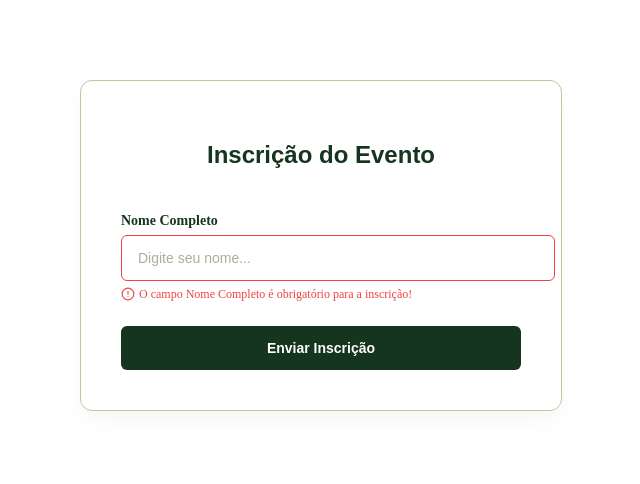
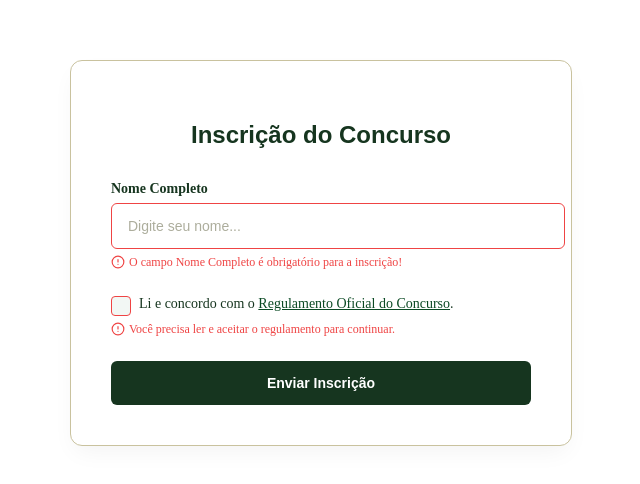
Before and after one commit to luizroquim/sistema-evento, a React (Vite) app: page / in a window 1280 px wide. Both pictures are taken after a click on the button "Enviar Inscrição". Shown: the top 484 px of the page, without its empty margins (319-959 px from the left). Built offline with nearby package versions, Linux system fonts and the light colour scheme.

Commit message:
feat(io): implement custom Checkbox component with custom styling and validation support

```diff
--- a/src/App.tsx
+++ b/src/App.tsx
@@ -3,56 +3,79 @@ import { ThemeProvider } from 'styled-components';
 import { theme } from './styles/theme';
 import { Input } from './components/UI/Input';
 import { Button } from './components/UI/Button';
-import { Modal } from './components/UI/Modal'; // <-- Importamos o seu novo Modal
+import { Modal } from './components/UI/Modal';
+import { Checkbox } from './components/UI/Checkbox'; // <-- Importando o seu novo Checkbox
 
 function App() {
   const [nome, setNome] = useState('');
-  const [erroSimulado, setErroSimulado] = useState('');
-  const [isModalOpen, setIsModalOpen] = useState(false); // Controla a abertura do Modal
-  const [isSubmitting, setIsSubmitting] = useState(false); // Controla o loading do Botão
+  const [aceitouTermos, setAceitouTermos] = useState(false);
 
-  // 1. Primeira validação ao clicar no botão principal
+  // Estados de erro isolados
+  const [erroNome, setErroNome] = useState('');
+  const [erroTermo, setErroTermo] = useState('');
+
+  const [isModalOpen, setIsModalOpen] = useState(false);
+  const [isSubmitting, setIsSubmitting] = useState(false);
+
+  // 1. Validação local simulando o que o Yup vai fazer depois
   const lidarComPreEnvio = () => {
+    let temErro = false;
+
     if (!nome) {
-      setErroSimulado('O campo Nome Completo é obrigatório para a inscrição!');
+      setErroNome('O campo Nome Completo é obrigatório para a inscrição!');
+      temErro = true;
     } else {
-      setErroSimulado('');
-      setIsModalOpen(true); // Se o nome estiver preenchido, abre o Modal de confirmação!
+      setErroNome('');
+    }
+
+    if (!aceitouTermos) {
+      setErroTermo('Você precisa ler e aceitar o regulamento para continuar.');
+      temErro = true;
+    } else {
+      setErroTermo('');
+    }
+
+    // Se passou pelas validações, abre o Modal de confirmação
+    if (!temErro) {
+      setIsModalOpen(true);
     }
   };
 
-  // 2. Função disparada quando o usuário confirma de verdade dentro do Modal
+  // 2. Envio final pós-confirmação do Modal
   const lidarComConfirmacaoFinal = async () => {
-    setIsModalOpen(false); // Fecha o modal primeiro
-    setIsSubmitting(true); // Ativa o "Enviando..." no botão principal
+    setIsModalOpen(false);
+    setIsSubmitting(true);
 
-    // Simula uma requisição para a API de 2 segundos
+    // Simula o salvamento na API externa
     await new Promise((resolve) => setTimeout(resolve, 2000));
 
-    setIsSubmitting(false); // Desativa o loading
-    alert(`Inscrição de ${nome} enviada com sucesso para o banco de dados!`);
-    setNome(''); // Limpa o campo
+    setIsSubmitting(false);
+    alert(`Sucesso! Inscrição de ${nome} foi enviada.`);
+
+    // Limpa os campos após o sucesso
+    setNome('');
+    setAceitouTermos(false);
   };
 
   return (
     <ThemeProvider theme={theme}>
-      {/* Card do Formulário */}
       <div style={{
         display: 'flex',
         flexDirection: 'column',
         gap: '1.5rem',
-        maxWidth: '400px',
-        margin: '80px auto',
+        maxWidth: '420px',
+        margin: '60px auto',
         padding: '2.5rem',
         backgroundColor: theme.colors.surface,
         border: `1px solid ${theme.colors.border}`,
         borderRadius: theme.borderRadius.card,
         boxShadow: '0 10px 25px -5px rgba(0,0,0,0.05)'
       }}>
-        <h2 style={{ color: theme.colors.foreground, textAlign: 'center', fontFamily: 'sans-serif', fontSize: '1.5rem' }}>
-          Inscrição do Evento
+        <h2 style={{ color: theme.colors.foreground, textAlign: 'center', fontFamily: 'sans-serif', fontSize: '1.5rem', marginBottom: '0.5rem' }}>
+          Inscrição do Concurso
         </h2>
 
+        {/* Input de Nome */}
         <Input
           id="nome-completo"
           label="Nome Completo"
@@ -60,33 +83,54 @@ function App() {
           value={nome}
           onChange={(e) => {
             setNome(e.target.value);
-            if (e.target.value) setErroSimulado('');
+            if (e.target.value) setErroNome('');
           }}
-          error={erroSimulado}
+          error={erroNome}
         />
 
+        {/* O SEU NOVO COMPONENTE DE CHECKBOX */}
+        <Checkbox
+          id="termo-concurso"
+          value="aceito"
+          checked={aceitouTermos}
+          onChange={(e) => {
+            setAceitouTermos(e.target.checked);
+            if (e.target.checked) setErroTermo('');
+          }}
+          error={erroTermo}
+          label={
+            <>
+              Li e concordo com o{' '}
+              <a href="#regulamento" onClick={(e) => {
+                e.preventDefault();
+                alert('Aqui abriria o texto completo do regulamento do concurso!');
+              }}>
+                Regulamento Oficial do Concurso
+              </a>.
+            </>
+          }
+        />
+
+        {/* Botão Principal */}
         <Button
           variant="primary"
           onClick={lidarComPreEnvio}
-          isLoading={isSubmitting} // Fica desativado e exibindo "Enviando..." após o modal
+          isLoading={isSubmitting}
         >
           Enviar Inscrição
         </Button>
       </div>
 
-      {/* 3. O SEU COMPONENTE DE MODAL
-          Ele fica monitorando o estado 'isModalOpen'.
-          Graças ao 'if (!isOpen) return null', ele não pesa nada na árvore enquanto fechado.
-      */}
+      {/* Modal de Confirmação */}
       <Modal
         isOpen={isModalOpen}
-        title="Confirmar Envio"
-        onClose={() => setIsModalOpen(false)} // Se cancelar ou fechar no X, só fecha o modal
-        onConfirm={lidarComConfirmacaoFinal}  // Se confirmar, dispara a lógica de envio
+        title="Confirmar Dados"
+        onClose={() => setIsModalOpen(false)}
+        onConfirm={lidarComConfirmacaoFinal}
       >
         <p>Olá, <strong>{nome}</strong>!</p>
         <p style={{ marginTop: '0.5rem', color: '#666' }}>
-          Tem certeza de que revisou seus dados? Após confirmar, sua inscrição será processada e não poderá ser alterada.
+          Sua inscrição será enviada para o sistema do concurso. Confirma o envio das informações preenchidas?
         </p>
       </Modal>
     </ThemeProvider>
--- /dev/null
+++ b/src/components/UI/Checkbox/index.tsx
@@ -0,0 +1,41 @@
+import { forwardRef, InputHTMLAttributes } from 'react';
+import { AlertCircle } from 'lucide-react';
+import * as S from './styles';
+
+interface CheckboxProps extends InputHTMLAttributes<HTMLInputElement> {
+  label: React.ReactNode; // Permite passar texto ou links HTML por dentro da label
+  error?: string;
+}
+
+
+export const Checkbox = forwardRef<HTMLInputElement, CheckboxProps>(
+  ({ label, error, id, ...rest }, ref) => {
+    return (
+      <S.CheckboxContainer>
+        <S.LabelWrapper htmlFor={id}>
+          <S.HiddenCheckbox
+            type="checkbox"
+            id={id}
+            ref={ref}
+            $hasError={!!error}
+            {...rest}
+          />
+
+          <S.StyledCheckbox $hasError={!!error} />
+
+          <S.LabelText>{label}</S.LabelText>
+        </S.LabelWrapper>
+
+
+        {error && (
+          <S.ErrorMessage>
+            <AlertCircle size={14} />
+            {error}
+          </S.ErrorMessage>
+        )}
+      </S.CheckboxContainer>
+    );
+  }
+);
+
+Checkbox.displayName = 'Checkbox';
--- /dev/null
+++ b/src/components/UI/Checkbox/styles.ts
@@ -0,0 +1,120 @@
+import styled from 'styled-components';
+
+interface StyledProps {
+  $hasError?: boolean;
+}
+
+export const CheckboxContainer = styled.div`
+  display: flex;
+  flex-direction: column;
+  gap: 0.375rem;
+`;
+
+export const LabelWrapper = styled.label`
+  display: flex;
+  align-items: flex-start;
+  gap: 0.5rem;
+  cursor: pointer;
+  user-select: none;
+`;
+
+// Esconde o checkbox padrão do navegador, mas mantém ele acessível para teclado (Tab)
+export const HiddenCheckbox = styled.input<StyledProps>`
+  position: absolute;
+  opacity: 0;
+  width: 0;
+  height: 0;
+`;
+
+interface StyledCheckboxProps {
+  $hasError?: boolean;
+}
+
+// A nossa caixinha customizada esverdeada
+export const StyledCheckbox = styled.div<StyledCheckboxProps>`
+  width: 1.125rem;
+  height: 1.125rem;
+  border: 1px solid ${props =>
+    props.$hasError ? props.theme.colors.error : props.theme.colors.border
+  };
+  background-color: #f2f7f4; /* Mesmo verde lavado do seu input */
+  border-radius: 4px;
+  display: flex;
+  align-items: center;
+  justify-content: center;
+  transition: all 150ms ease-in-out;
+  flex-shrink: 0;
+  margin-top: 0.125rem; /* Ajuste fino para alinhar com a primeira linha do texto */
+
+  /* Quando o input escondido for focado via teclado, acende a borda */
+  ${HiddenCheckbox}:focus + & {
+    border-color: ${props => props.theme.colors.borderFocus};
+  }
+
+  /* Quando estiver marcado, o fundo vira o seu verde floresta escuro */
+  ${HiddenCheckbox}:checked + & {
+    background-color: ${props => props.theme.colors.borderFocus};
+    border-color: ${props => props.theme.colors.borderFocus};
+
+    /* Desenha o sinal de visto (✓) usando bordas CSS puras */
+    &::after {
+      content: '';
+      display: block;
+      width: 0.25rem;
+      height: 0.5rem;
+      border: solid #ffffff;
+      border-width: 0 2px 2px 0;
+      transform: rotate(45deg);
+      margin-bottom: 2px; /* Ajuste fino do check */
+    }
+  }
+
+  &:hover {
+    border-color: ${props =>
+      props.$hasError ? props.theme.colors.error : props.theme.colors.borderFocus
+    };
+    background-color: #ebf2ee;
+  }
+`;
+
+export const LabelText = styled.span`
+  font-size: 0.875rem;
+  line-height: 1.4;
+  color: ${props => props.theme.colors.foreground};
+
+  a {
+    color: ${props => props.theme.colors.borderFocus};
+    text-decoration: underline;
+    font-weight: 500;
+
+    &:hover {
+      opacity: 0.8;
+    }
+  }
+`;
+
+// Reaproveitamos exatamente a mesma animação e estilo do erro do seu Input
+export const ErrorMessage = styled.span`
+  display: flex;
+  align-items: center;
+  gap: 0.25rem;
+  font-size: 0.75rem;
+  font-weight: 500;
+  color: ${props => props.theme.colors.error};
+  animation: fadeIn 200ms ease-in-out;
+
+  svg {
+    flex-shrink: 0;
+  }
+
+  @keyframes fadeIn {
+    from {
+      opacity: 0;
+      transform: translateY(-4px);
+    }
+    to {
+      opacity: 1;
+      transform: translateY(0);
+    }
+  }
+`;
```
